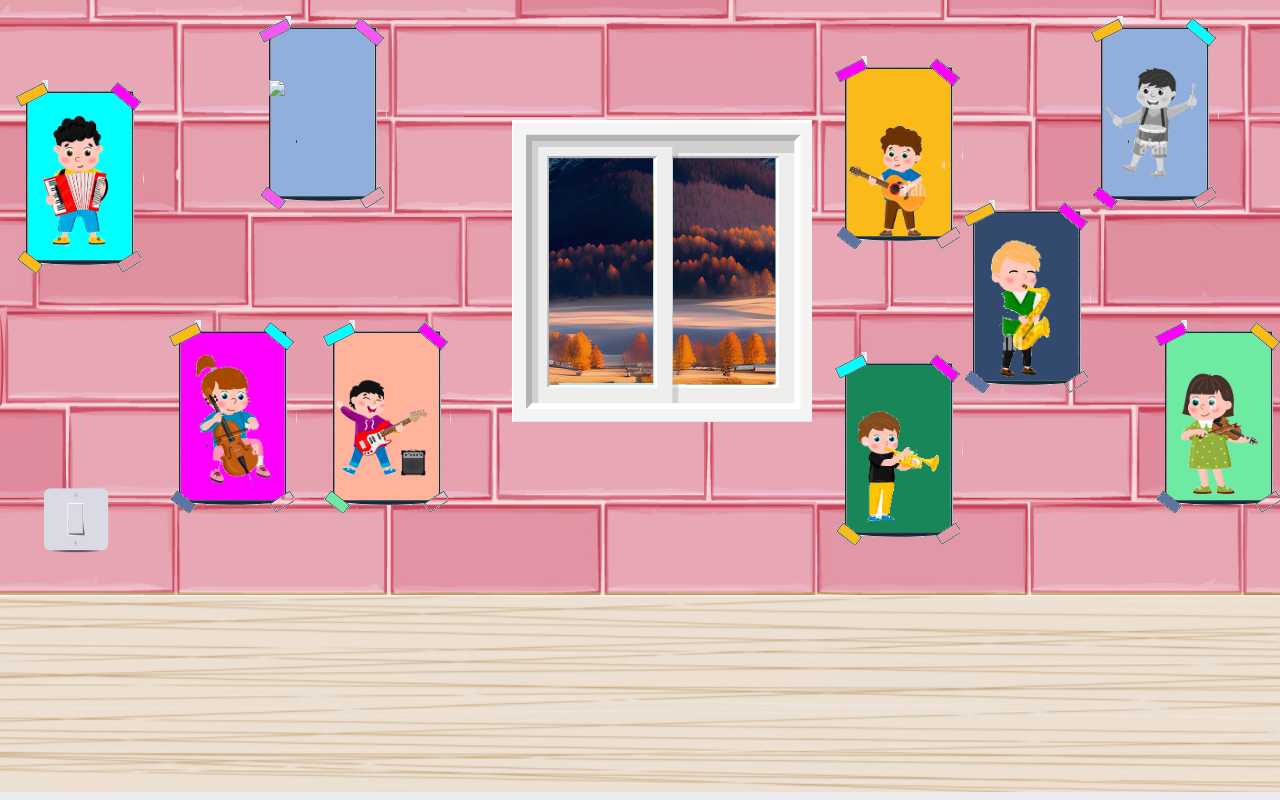
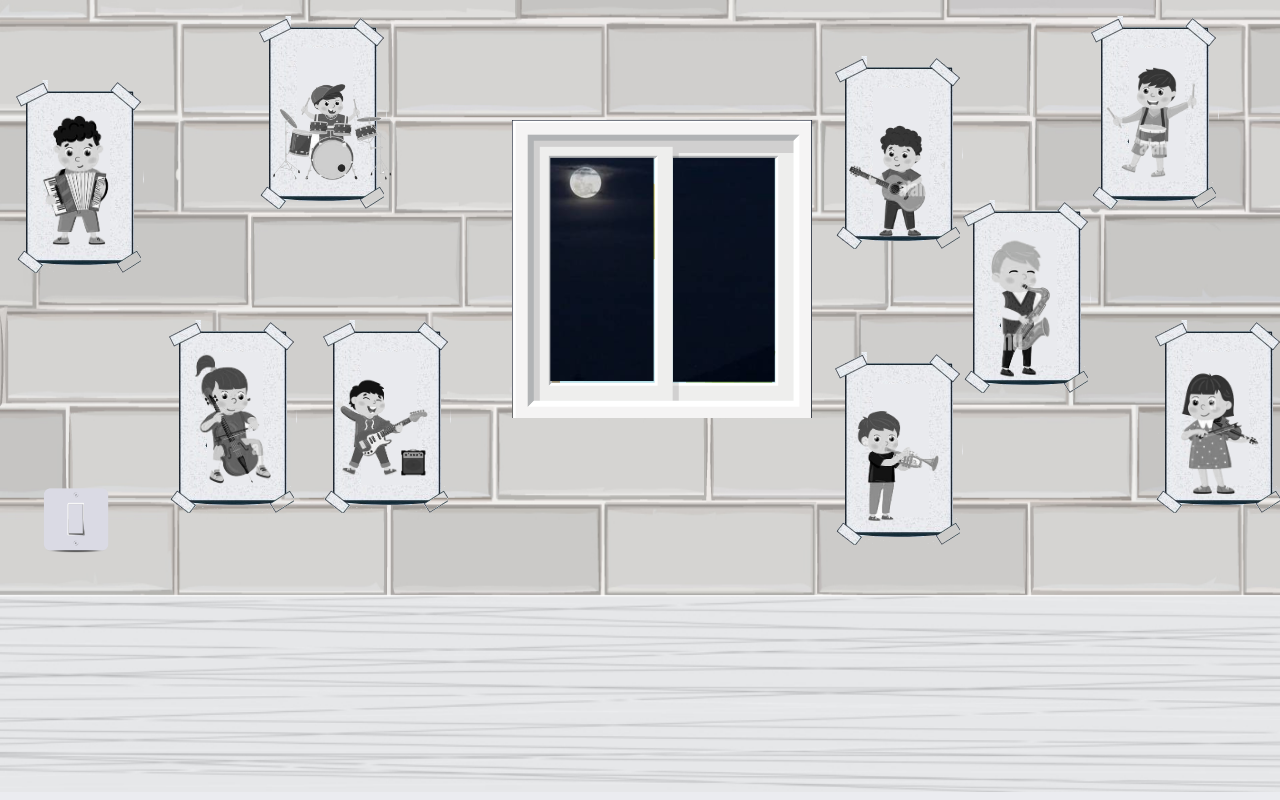
Before and after one commit to FactoriaF5Code/rc2-project-3-group-4, a plain HTML site: page prueba.html in a window 1280 px wide. Both pictures are taken after a click on the picture 75 px from the left and 520 px from the top of the page. Drawn offline with Linux system fonts and the light colour scheme.

Commit message:
cambio nombres

```diff
--- a/js/prueba.js
+++ b/js/prueba.js
@@ -157,13 +157,13 @@
   let img = document.getElementById("imgSaxofon");
 
   if (img.src.match("Color")) {
-    img.src = "fotoaudio/audio/axofonbn.png";
+    img.src = "fotoaudio/audio/saxofonbn.png";
   } else {
     img.src = "fotoaudio/audio/saxofoncolor.png";
   }
 }
 function changeTambor() {
-  let img = document.getElementById("imgTrompeta");
+  let img = document.getElementById("imgTambor");
 
   if (img.src.match("Color")) {
     img.src = "fotoaudio/audio/tamborbn.png";
@@ -234,3 +234,4 @@
   audio.currentTime = 0;
   audio.play();
 }
+}
--- a/prueba.html
+++ b/prueba.html
@@ -25,12 +25,12 @@
         <img id="fotoPared2i" class="main_img--foto2 imgi" src="img/fotoPared2.png">
         <img id="imgInterruptor" class="main_img main_img_interruptorPared" onclick="changeVentana(); changeFondo(); changeA(); changeB(); changeC(); changeD(); changeE(); changeF(); changeG(); changeH(); changeI(); changeAcordeon(); changeBateria(); changeContrabajo(); changeElectrica(); changeGuitarra(); changeSaxofon(); changeTambor(); changeTrompeta(); changeViolin() " src="img/interruptorPared.png">
       <a class="enlace"><img id="imgAcordeon"  class="main_img main_img--acordeon" onclick="reproducirAudioAcordeon()" src="fotoaudio/audio/acordeonbn.png"></a>
-      <a class="enlace"><img id="imgBateria"  class="main_img main_img--bateria"  onclick="reproducirAudioBateria()" src="fotoaudio/audio/baterjabn.png"></a>
+      <a class="enlace"><img id="imgBateria"  class="main_img main_img--bateria"  onclick="reproducirAudioBateria()" src="fotoaudio/audio/bateriabn.png"></a>
       <a class="enlace"><img id="imgContrabajo"  class="main_img main_img--contrabajo" onclick="reproducirAudioContrabajo()" src="fotoaudio/audio/contrabajobn.png"></a>
       <a class="enlace"><img id="imgElectrica"  class="main_img main_img--electrica" onclick="reproducirAudioElectrica()" src="fotoaudio/audio/electrbn.png"></a>
       <a class="enlace"><img id="imgGuitarra"  class="main_img main_img--guitarra" onclick="reproducirAudioGuitarra()" src="fotoaudio/audio/guitarrabn.png"></a>
       <a class="enlace"><img id="imgSaxofon"  class="main_img main_img--saxofon" onclick="reproducirAudioSaxofon()" src="fotoaudio/audio/saxofonbn.png"></a>
-      <a class="enlace"><img id="imgTambor"  class="main_img main_img--tambor"  onclick="reproducirAudioTambor()" src="fotoaudio/audio/tamborbnpsd.png"></a>
+      <a class="enlace"><img id="imgTambor"  class="main_img main_img--tambor"  onclick="reproducirAudioTambor()" src="fotoaudio/audio/tamborbn.png"></a>
       <a class="enlace"><img id="imgTrompeta"  class="main_img main_img--trompeta" onclick="reproducirAudioTrompeta()" src="fotoaudio/audio/trompetabn.png"></a>
       <a class="enlace"><img id="imgViolin"  class="main_img main_img--violin" onclick="reproducirAudioViolin()" src="fotoaudio/audio/violinbn.png"></a>
 
```
Also changed, not shown: fotoaudio/audio/bateriabn.png (renamed from fotoaudio/audio/baterjabn.png), fotoaudio/audio/bateriacolor.png (renamed from fotoaudio/audio/baterjacolor.png), fotoaudio/audio/tamborbn.png (renamed from fotoaudio/audio/tamborbnpsd.png), 1 other file.
